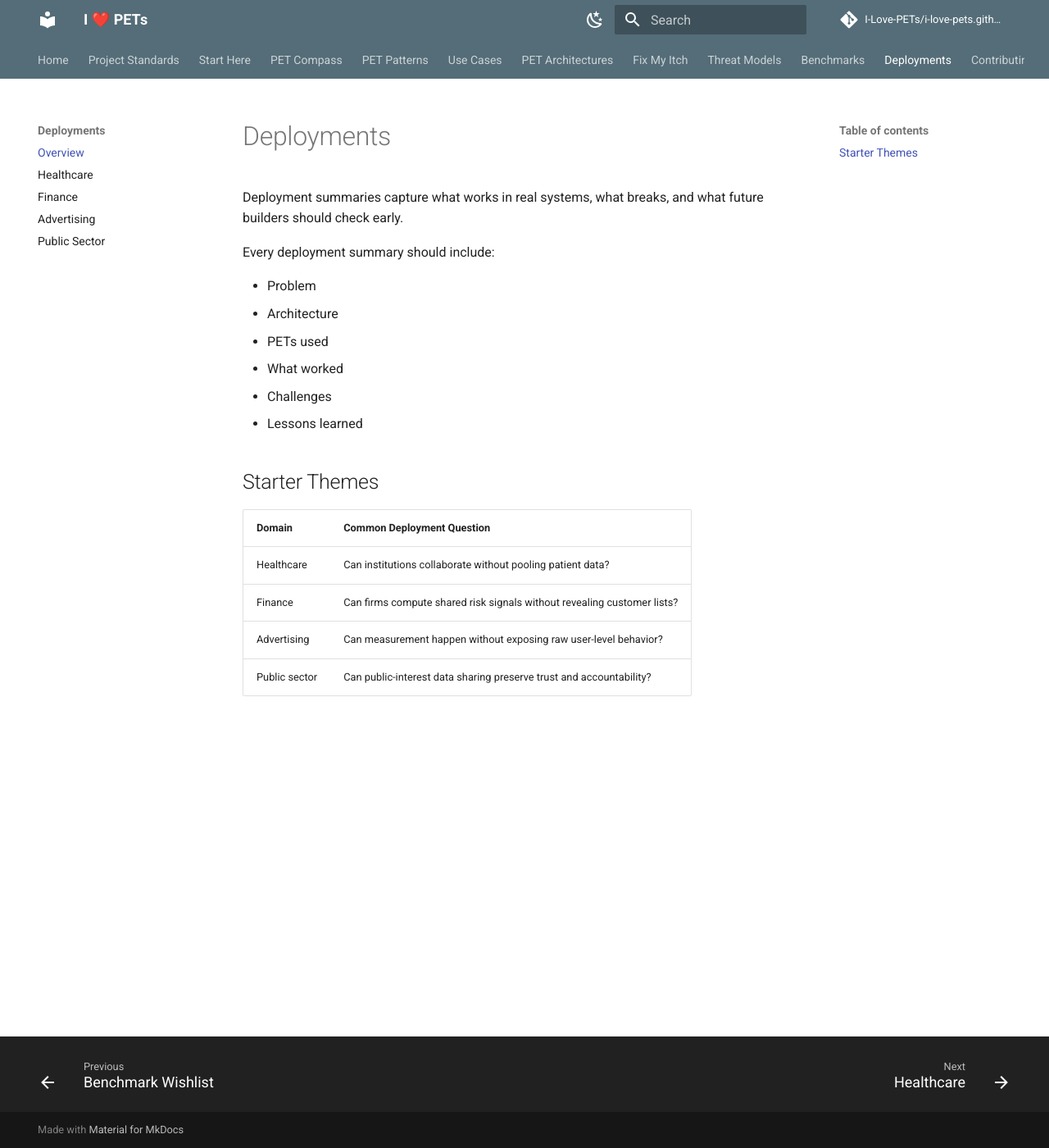
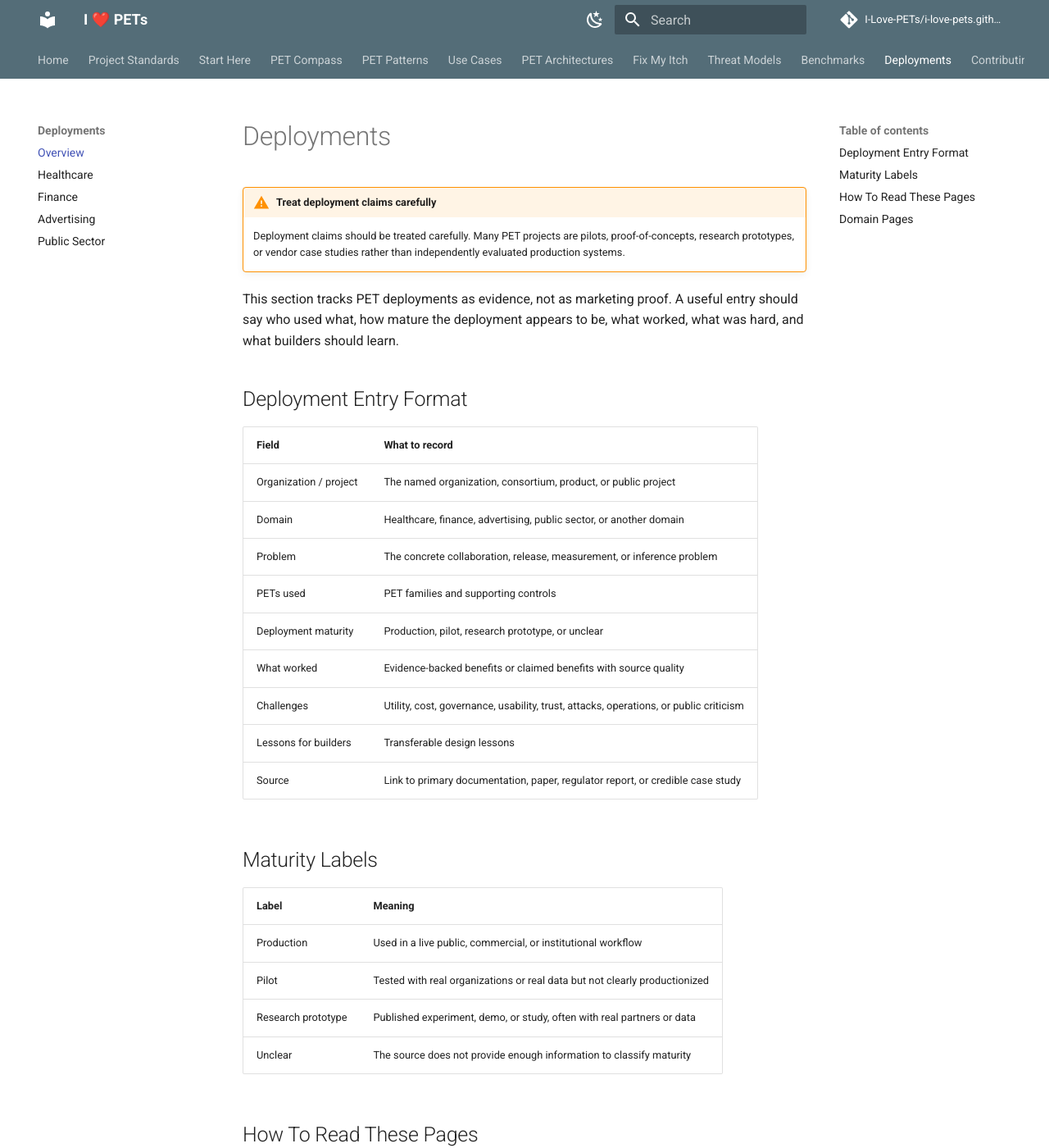
Before and after one commit to I-Love-PETs/i-love-pets.github.io, an MkDocs documentation site: the page built from docs/deployments/index.md, in a window 1280 px wide and 1400 px high. Shown: the whole window at 82% size. Built offline with MkDocs 1.6.1 and Material for MkDocs 9.7.7, drawn with Linux system fonts in a browser that asks for light colours; comment, search, counter and statistics services are not loaded; some of the changed text lies outside the part shown.

Commit message:
docs(deployments): add case study format

```diff
--- a/docs/deployments/index.md
+++ b/docs/deployments/index.md
@@ -1,21 +1,44 @@
 # Deployments
 
-Deployment summaries capture what works in real systems, what breaks, and what future builders should check early.
+!!! warning "Treat deployment claims carefully"
+    Deployment claims should be treated carefully. Many PET projects are pilots, proof-of-concepts, research prototypes, or vendor case studies rather than independently evaluated production systems.
 
-Every deployment summary should include:
+This section tracks PET deployments as evidence, not as marketing proof. A useful entry should say who used what, how mature the deployment appears to be, what worked, what was hard, and what builders should learn.
 
-- Problem
-- Architecture
-- PETs used
-- What worked
-- Challenges
-- Lessons learned
+## Deployment Entry Format
 
-## Starter Themes
+| Field | What to record |
+| --- | --- |
+| Organization / project | The named organization, consortium, product, or public project |
+| Domain | Healthcare, finance, advertising, public sector, or another domain |
+| Problem | The concrete collaboration, release, measurement, or inference problem |
+| PETs used | PET families and supporting controls |
+| Deployment maturity | Production, pilot, research prototype, or unclear |
+| What worked | Evidence-backed benefits or claimed benefits with source quality |
+| Challenges | Utility, cost, governance, usability, trust, attacks, operations, or public criticism |
+| Lessons for builders | Transferable design lessons |
+| Source | Link to primary documentation, paper, regulator report, or credible case study |
 
-| Domain | Common Deployment Question |
+## Maturity Labels
+
+| Label | Meaning |
 | --- | --- |
-| Healthcare | Can institutions collaborate without pooling patient data? |
-| Finance | Can firms compute shared risk signals without revealing customer lists? |
-| Advertising | Can measurement happen without exposing raw user-level behavior? |
-| Public sector | Can public-interest data sharing preserve trust and accountability? |
+| Production | Used in a live public, commercial, or institutional workflow |
+| Pilot | Tested with real organizations or real data but not clearly productionized |
+| Research prototype | Published experiment, demo, or study, often with real partners or data |
+| Unclear | The source does not provide enough information to classify maturity |
+
+## How To Read These Pages
+
+- Prefer primary sources, peer-reviewed papers, regulator documents, and official documentation.
+- Treat vendor case studies as useful but incomplete evidence.
+- Look for the output that was actually released or used.
+- Ask whether the PET protected inputs, outputs, both, or neither.
+- Check whether the deployment was independently evaluated.
+
+## Domain Pages
+
+- [Healthcare](healthcare.md)
+- [Finance](finance.md)
+- [Advertising](advertising.md)
+- [Public Sector](public-sector.md)
```
